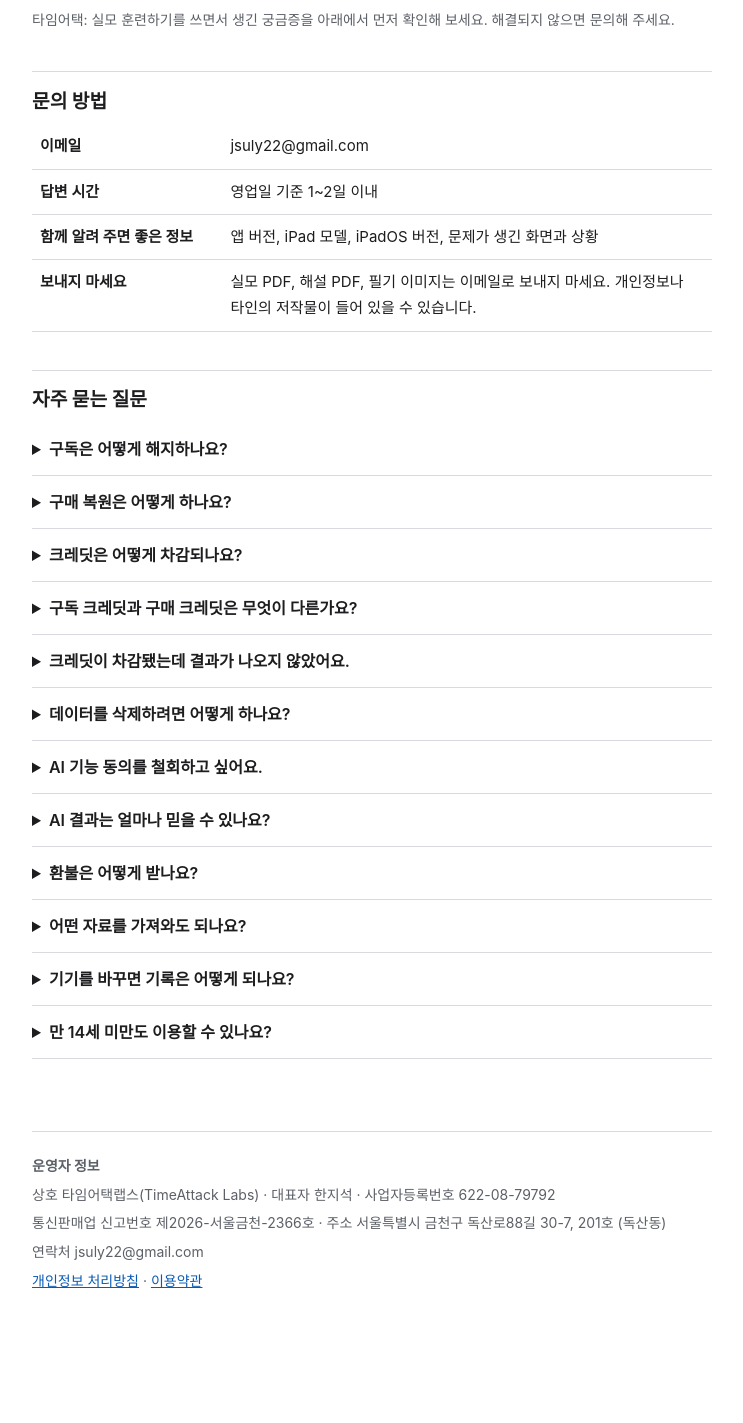
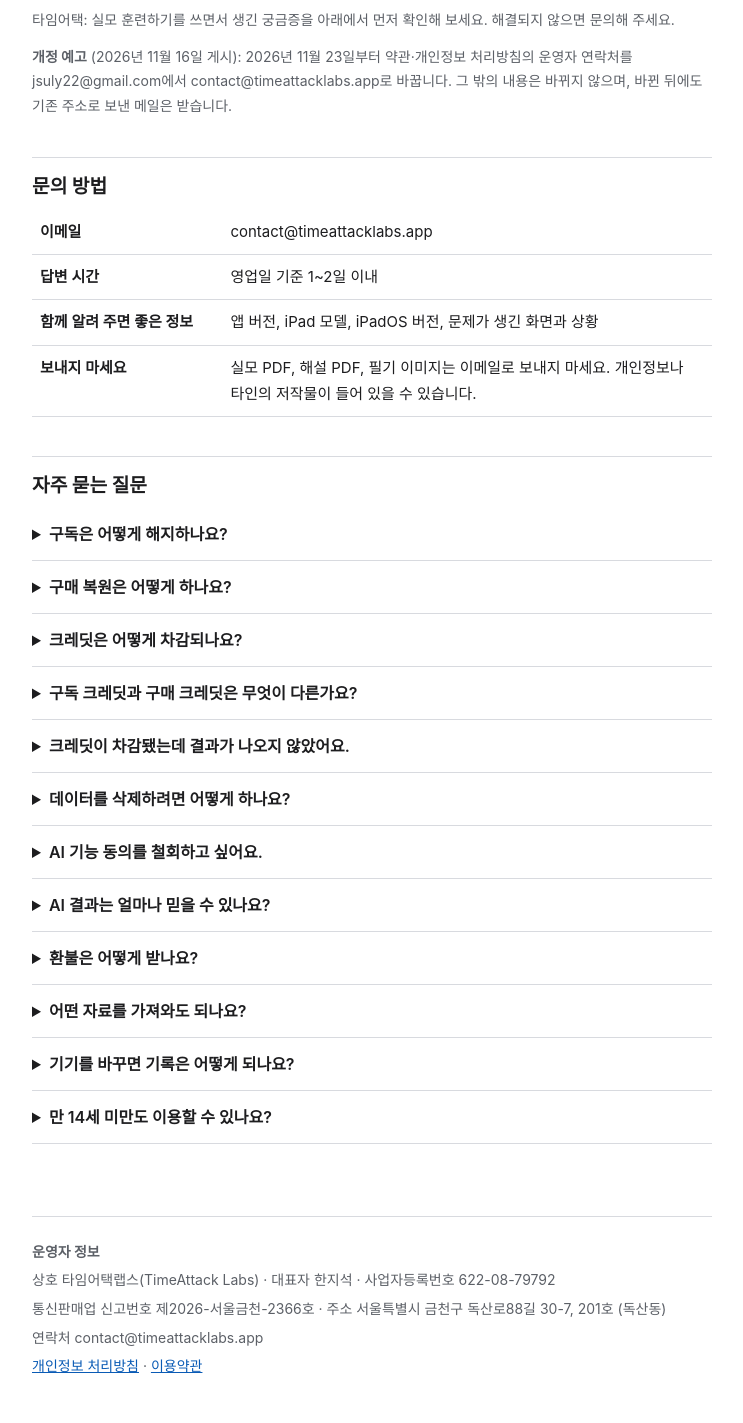
Before and after one commit to jsuly22/timeattack-legal, a plain HTML site: page support.html in a window 1280 px wide. Shown: the part 112-1535 px from the top of the page, without its empty margins (268-1011 px from the left). Before the commit the page ends 1449 px from the top, so only its background shows below. Drawn offline with Linux system fonts and the light colour scheme.

Commit message:
연락처를 contact@timeattacklabs.app로: 안내·지원 페이지는 바로, 약관·처리방침은 7일 개정 예고(2026-11-23 적용)
Co-Authored-By: Claude Opus 5.5 <noreply@anthropic.com>

```diff
--- a/support.html
+++ b/support.html
@@ -46,11 +46,12 @@ footer p{margin:.3em 0}
 <main>
 <h1>지원</h1>
 <p class="meta">타임어택: 실모 훈련하기를 쓰면서 생긴 궁금증을 아래에서 먼저 확인해 보세요. 해결되지 않으면 문의해 주세요.</p>
+<p class="meta"><strong>개정 예고</strong> (2026년 11월 16일 게시): 2026년 11월 23일부터 약관·개인정보 처리방침의 운영자 연락처를 jsuly22@gmail.com에서 contact@timeattacklabs.app로 바꿉니다. 그 밖의 내용은 바뀌지 않으며, 바뀐 뒤에도 기존 주소로 보낸 메일은 받습니다.</p>
 
 <h2>문의 방법</h2>
 <table>
 <tbody>
-<tr><th scope="row">이메일</th><td>jsuly22@gmail.com</td></tr>
+<tr><th scope="row">이메일</th><td>contact@timeattacklabs.app</td></tr>
 <tr><th scope="row">답변 시간</th><td>영업일 기준 1~2일 이내</td></tr>
 <tr><th scope="row">함께 알려 주면 좋은 정보</th><td>앱 버전, iPad 모델, iPadOS 버전, 문제가 생긴 화면과 상황</td></tr>
 <tr><th scope="row">보내지 마세요</th><td>실모 PDF, 해설 PDF, 필기 이미지는 이메일로 보내지 마세요. 개인정보나 타인의 저작물이 들어 있을 수 있습니다.</td></tr>
@@ -131,7 +132,7 @@ footer p{margin:.3em 0}
 <p><strong>운영자 정보</strong></p>
 <p>상호 타임어택랩스(TimeAttack Labs) · 대표자 한지석 · 사업자등록번호 622-08-79792</p>
 <p>통신판매업 신고번호 제2026-서울금천-2366호 · 주소 서울특별시 금천구 독산로88길 30-7, 201호 (독산동)</p>
-<p>연락처 jsuly22@gmail.com</p>
+<p>연락처 contact@timeattacklabs.app</p>
 <p><a href="privacy.html">개인정보 처리방침</a> · <a href="terms.html">이용약관</a></p>
 </footer>
 </div>
```
Also changed, not shown: index.html (+1 -1 lines), privacy.html (+1 -0 lines), terms.html (+1 -0 lines).
